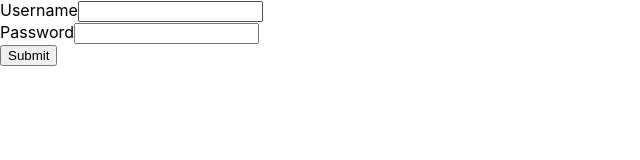
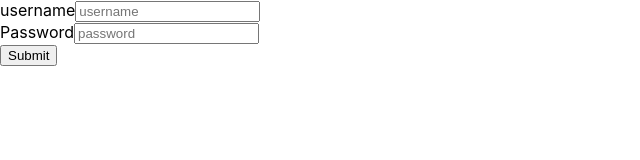
Before and after one commit to Neil925/qBitAutoTorrent, a React (Create React App) app: page /login in a window 1280 px wide. Shown: the top 160 px of the page, without its empty margins (0-640 px from the left). Built offline with nearby package versions, Linux system fonts and the light colour scheme.

Commit message:
finished login form
finished login form & saved value from form to state

```diff
--- a/src/pages/login/login.js
+++ b/src/pages/login/login.js
@@ -1,32 +1,44 @@
 // import React, {useState} from "react";
 import React, { Component } from "react";
-// import { Container, Row, Col, Button, Form } from "react-bootstrap";
+import Button from "react-bootstrap/Button";
+import Form from "react-bootstrap/Form";
 import "./login.css";
 
 class Login extends Component {
+    constructor() {
+        super();
+        this.state = {
+            username: '',
+            password: ''
+        }
+    }
+
+    onChange = (e) => {
+        this.setState({
+            [e.target.name]: e.target.value,
+        });
+    }
+
+    handleSubmit = (event) => {
+        event.preventDefault();
+        console.log(this.state);
+    }
+
   render() {
     return (
-      <div className="container">
-        <div className="row justify-content-center">
-          <div className="col-4">
-            <div className="main">
-              <form>
-                <div className="form-group">
-                  <label htmlFor="username">Username</label>
-                  <input type="text" className="form-control" name="username" id="username"></input>
-                </div>
-                <div className="form-group">
-                  <label htmlFor="password">Password</label>
-                  <input type="password" className="form-control" name="password" id="password"></input>
-                </div>
-                <button type="submit" className="btn btn-primary">
-                  Submit
-                </button>
-              </form>
-            </div>
-          </div>
-        </div>
-      </div>
+      <Form onSubmit={this.handleSubmit}>
+        <Form.Group className="mb-3" >
+          <Form.Label>username</Form.Label>
+          <Form.Control type="text" placeholder="username" name="username" onChange={this.onChange}/>
+        </Form.Group>
+        <Form.Group className="mb-3" >
+          <Form.Label>Password</Form.Label>
+          <Form.Control type="password" placeholder="password" name="password" onChange={this.onChange}/>
+        </Form.Group>
+        <Button variant="primary" type="submit">
+          Submit
+        </Button>
+      </Form>
     );
   }
 }
```
